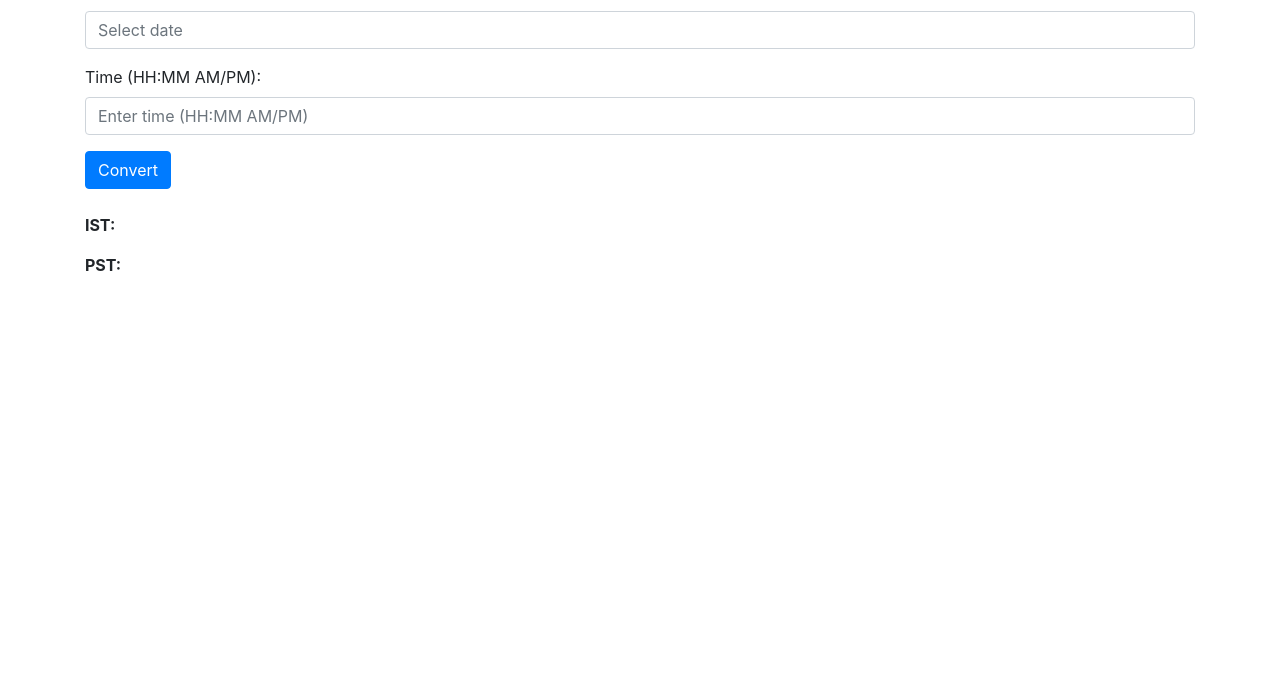
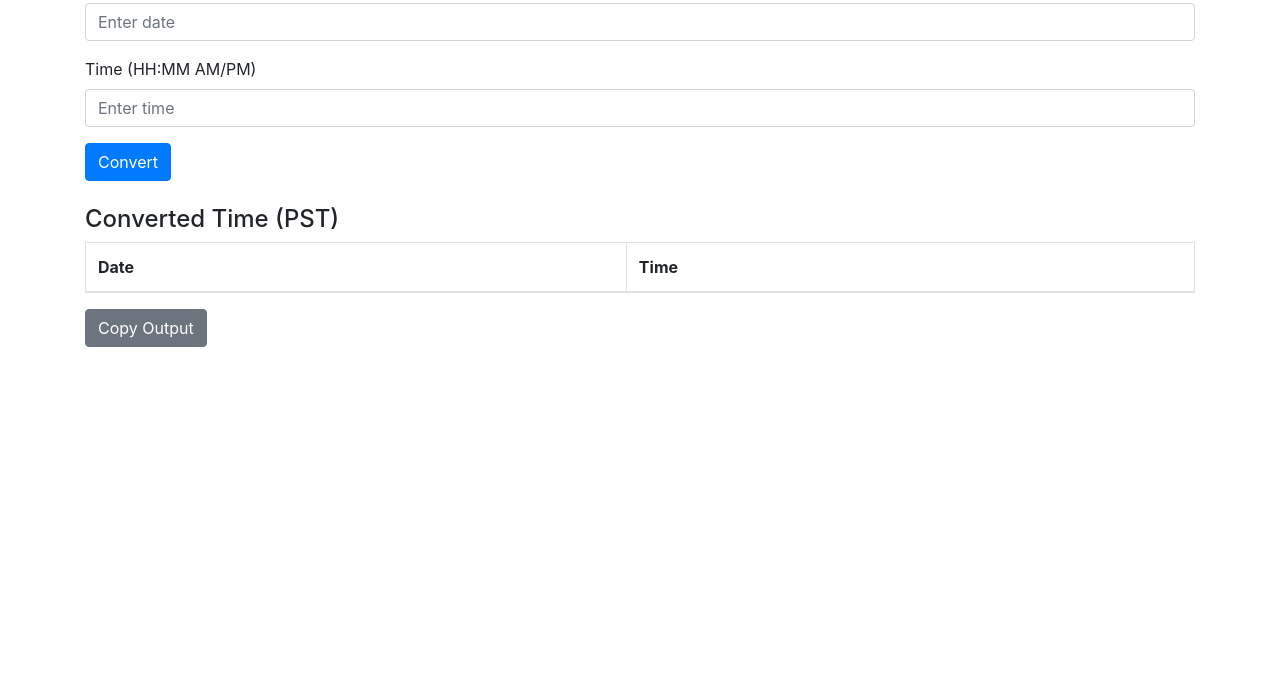
Before and after one commit to kakani17481a0566/IST_PST, a plain HTML site: page index.html in a window 1280 px wide. Shown: the part 125-800 px from the top of the page. Drawn offline with nearby package versions, Linux system fonts and the light colour scheme.

Commit message:
Update index.html

```diff
--- a/index.html
+++ b/index.html
@@ -1,62 +1,109 @@
 <!DOCTYPE html>
-<html>
+<html lang="en">
+
 <head>
-<title>Date Conversion</title>
-<link rel="stylesheet" href="https://stackpath.bootstrapcdn.com/bootstrap/4.5.0/css/bootstrap.min.css">
-<link rel="stylesheet" href="https://cdnjs.cloudflare.com/ajax/libs/bootstrap-datepicker/1.9.0/css/bootstrap-datepicker.min.css">
-<script src="https://code.jquery.com/jquery-3.6.0.min.js"></script>
-<script src="https://stackpath.bootstrapcdn.com/bootstrap/4.5.0/js/bootstrap.min.js"></script>
-<script src="https://cdnjs.cloudflare.com/ajax/libs/bootstrap-datepicker/1.9.0/js/bootstrap-datepicker.min.js"></script>
-<script>
-  $(document).ready(function() {
-    $('#inputDate').datepicker({
-      format: 'dd/mm/yyyy',
-      autoclose: true,
-      todayHighlight: true
-    });
-  });
+  <meta charset="UTF-8">
+  <meta name="viewport" content="width=device-width, initial-scale=1.0">
+  <title>IST to PST Converter</title>
+  <link rel="stylesheet" href="https://maxcdn.bootstrapcdn.com/bootstrap/4.0.0/css/bootstrap.min.css">
+</head>
 
-  function convertDateTime() {
-    var inputDate = document.getElementById("inputDate").value;
-    var inputTime = document.getElementById("inputTime").value;
+<body>
+  <div class="container">
+    <h1 class="my-4">IST to PST Converter</h1>
+    <form>
+      <div class="form-group">
+        <label for="date">Date (dd/mm/yyyy)</label>
+        <input type="text" class="form-control" id="date" placeholder="Enter date">
+      </div>
+      <div class="form-group">
+        <label for="time">Time (HH:MM AM/PM)</label>
+        <input type="text" class="form-control" id="time" placeholder="Enter time">
+      </div>
+      <button type="button" class="btn btn-primary" onclick="convertTime()">Convert</button>
+    </form>
 
-    if (inputDate === "" || inputTime === "") {
-      alert("Please enter both date and time.");
-      return;
+    <div class="mt-4">
+      <h4>Converted Time (PST)</h4>
+      <table class="table table-bordered">
+        <thead>
+          <tr>
+            <th>Date</th>
+            <th>Time</th>
+          </tr>
+        </thead>
+        <tbody id="outputTable">
+        </tbody>
+      </table>
+      <button class="btn btn-secondary" onclick="copyOutput()">Copy Output</button>
+    </div>
+  </div>
+
+  <script>
+    function convertTime() {
+      var dateInput = document.getElementById("date").value;
+      var timeInput = document.getElementById("time").value;
+
+      // Extracting date and time components
+      var dateComponents = dateInput.split("/");
+      var timeComponents = timeInput.split(" ");
+      var timeParts = timeComponents[0].split(":");
+
+      // Converting to numbers
+      var day = parseInt(dateComponents[0]);
+      var month = parseInt(dateComponents[1]) - 1; // Months are zero-based
+      var year = parseInt(dateComponents[2]);
+      var hours = parseInt(timeParts[0]);
+      var minutes = parseInt(timeParts[1]);
+
+      // Adjusting hours based on AM/PM
+      if (timeComponents[1].toLowerCase() === "pm") {
+        hours += 12;
+      }
+
+      // Creating IST date object
+      var istDate = new Date(year, month, day, hours, minutes);
+
+      // Converting to PST
+      var pstDate = new Date(istDate.toLocaleString("en-US", { timeZone: "America/Los_Angeles" }));
+
+      // Formatting PST date and time
+      var pstDateString = (pstDate.getMonth() + 1) + "/" + pstDate.getDate() + "/" + pstDate.getFullYear();
+      var pstTimeString = pstDate.toLocaleString("en-US", { hour: "numeric", minute: "numeric", hour12: true });
+
+      // Displaying the converted time
+      var outputTable = document.getElementById("outputTable");
+      outputTable.innerHTML = "";
+
+      var row = document.createElement("tr");
+      var dateCell = document.createElement("td");
+      var timeCell = document.createElement("td");
+
+      dateCell.textContent = pstDateString;
+      timeCell.textContent = pstTimeString;
+
+      row.appendChild(dateCell);
+      row.appendChild(timeCell);
+      outputTable.appendChild(row);
     }
 
-    var dateParts = inputDate.split("/");
-    var formattedDate = dateParts[1] + "/" + dateParts[0] + "/" + dateParts[2] + " " + inputTime;
+    function copyOutput() {
+      var outputTable = document.getElementById("outputTable");
+      var range = document.createRange();
+      range.selectNode(outputTable);
+      window.getSelection().addRange(range);
 
-    var dateIST = new Date(formattedDate);
+      try {
+        var successful = document.execCommand("copy");
+        var message = successful ? "Output copied!" : "Unable to copy output.";
+        alert(message);
+      } catch (err) {
+        console.log("Copy failed:", err);
+      }
 
-    var optionsIST = { timeZone: 'Asia/Kolkata', hour12: true };
-    var dateISTFormatted = dateIST.toLocaleString('en-US', optionsIST);
+      window.getSelection().removeAllRanges();
+    }
+  </script>
+</body>
 
-    var optionsPST = { timeZone: 'America/Los_Angeles', hour12: true };
-    var datePST = dateIST.toLocaleString('en-US', optionsPST);
-
-    document.getElementById("dateIST").textContent = dateISTFormatted;
-    document.getElementById("datePST").textContent = datePST;
-  }
-</script>
-</head>
-<body>
-<div class="container mt-5">
-  <h1>Date and Time Conversion</h1>
-  <div class="form-group">
-    <label for="inputDate">Date:</label>
-    <input type="text" class="form-control" id="inputDate" placeholder="Select date">
-  </div>
-  <div class="form-group">
-    <label for="inputTime">Time (HH:MM AM/PM):</label>
-    <input type="text" class="form-control" id="inputTime" placeholder="Enter time (HH:MM AM/PM)">
-  </div>
-  <button class="btn btn-primary" onclick="convertDateTime()">Convert</button>
-  <br>
-  <br>
-  <p><strong>IST:</strong> <span id="dateIST"></span></p>
-  <p><strong>PST:</strong> <span id="datePST"></span></p>
-</div>
-</body>
 </html>
```
